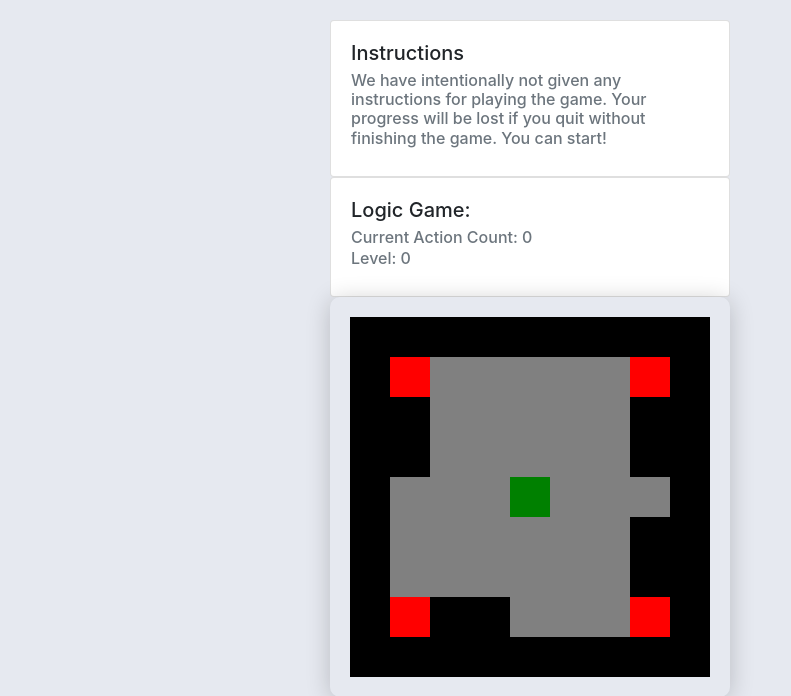
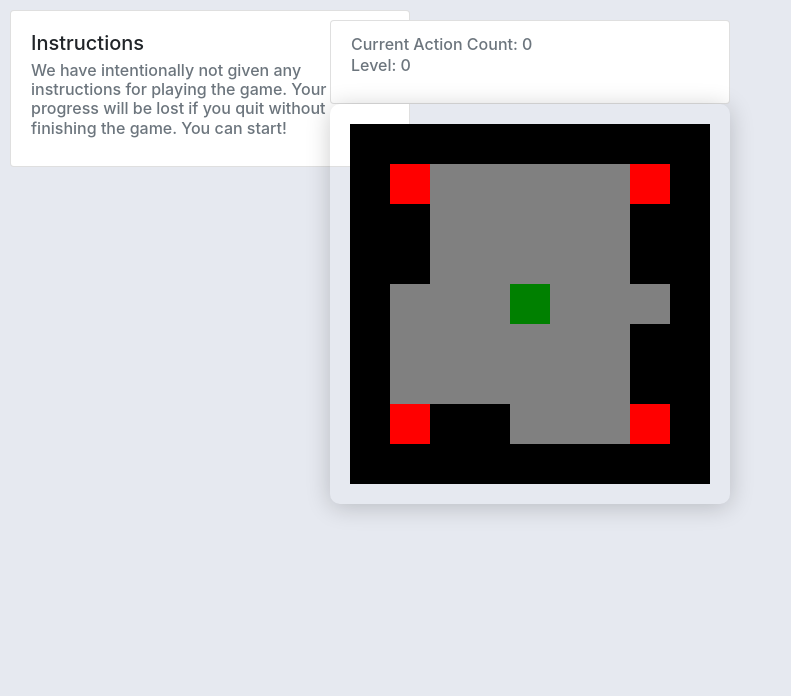
Before and after one commit to Ethical-Intelligence-Lab/prob_self_app_js, a Django app: page /logic/ in a window 1280 px wide. Shown: the top 696 px of the page, without its empty margins (0-791 px from the left). Run offline with Django 3.2, Linux system fonts and the light colour scheme; some libraries are stand-ins or nearby versions.

Commit message:
cosmetic

```diff
--- a/game/mturk.py
+++ b/game/mturk.py
@@ -32,7 +32,7 @@ def connect_mturk():
 def create_task(client):
     question = ExternalQuestion("https://prob-self-mturk.herokuapp.com/", frame_height=700)
     new_hit = client.create_hit(
-        Title='Finish the game (Move with WASD).',
+        Title='Finish the game',
         Description='It might take approximately 30 secs to load the page.',
         Keywords='question, answer, research, game, grid',
         Reward='0.15',
@@ -69,6 +69,6 @@ def delete_hits(mturk):
         else:
             print('Deleted')
 
-#create_task(connect_mturk())
+create_task(connect_mturk())
 
-delete_hits(connect_mturk())
+#delete_hits(connect_mturk())
--- a/game/templates/game/logic_game.html
+++ b/game/templates/game/logic_game.html
@@ -17,7 +17,7 @@
 
 <div class="center">
 
-    <div class="card">
+    <div class="card" id="topleft">
         <div class="card-body">
             <h5 class="card-title">Instructions</h5>
             <h6 class="card-subtitle mb-2 text-muted">We have intentionally not given any instructions for playing the
@@ -28,7 +28,6 @@
 
     <div class="card">
         <div class="card-body">
-            <h5 class="card-title">Logic Game:</h5>
             <h6 id="step_count" class="card-subtitle mb-2 text-muted">Current Action Count: 0</h6>
             <h6 id="level_count" class="card-subtitle mb-2 text-muted">Level: 0</h6>
         </div>
@@ -140,6 +139,13 @@
     }
 
 
+    window.addEventListener("keydown", function (e) {
+        if (["Space", "ArrowUp", "ArrowDown", "ArrowLeft", "ArrowRight"].indexOf(e.code) > -1) {
+            e.preventDefault();
+        }
+    }, false);
+
+
 </script>
 
 
@@ -192,6 +198,12 @@
         font-family: -apple-system, BlinkMacSystemFont, "Segoe UI", Roboto, "Helvetica Neue", Arial, sans-serif, "Apple Color Emoji", "Segoe UI Emoji", "Segoe UI Symbol", "Noto Color Emoji";
         background: #e6e9f0;
         margin: 10px 0;
+    }
+
+    #topleft {
+        position: absolute;
+        top: 10px;
+        left: 10px;
     }
 
 
--- a/game/views.py
+++ b/game/views.py
@@ -38,8 +38,8 @@ def home(request):
         # Our worker accepted the task
         print("Task accepted")
         pass
-    #else:
-    #   return HttpResponse("404")
+    else:
+       return HttpResponse("404")
 
     '''
     We're creating a dict with which we'll render our template page.html
```
